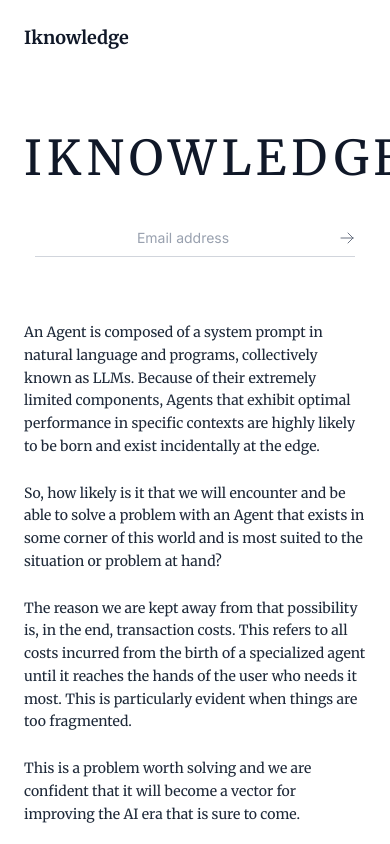
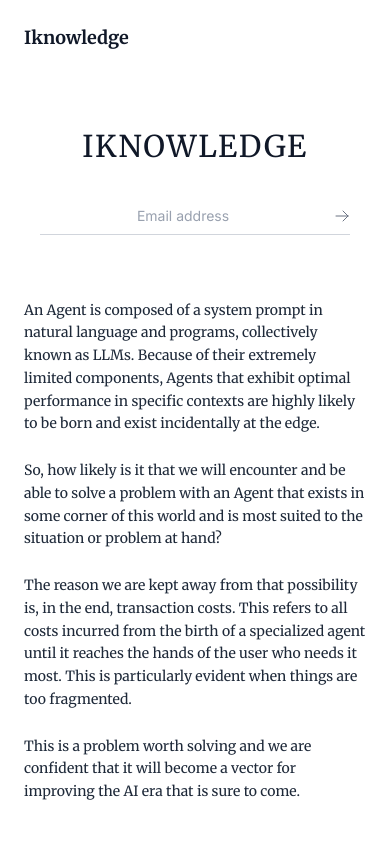
Before and after one commit to ym714/Iknowledge, a Next.js app: page / in a window 390 px wide. Shown: the top 844 px of the page. Built offline with nearby package versions, Linux system fonts and the light colour scheme.

Commit message:
Fix mobile text overflow in Hero

```diff
--- a/src/components/Hero.tsx
+++ b/src/components/Hero.tsx
@@ -2,8 +2,8 @@ import Waitlist from "./Waitlist";
 
 export default function Hero() {
     return (
-        <section className="pt-32 pb-16 text-center font-sans">
-            <h1 className="text-5xl md:text-6xl font-serif tracking-widest text-gray-900 uppercase leading-tight mb-8 animate-fade-in">
+        <section className="pt-32 pb-16 text-center font-sans px-4 overflow-hidden">
+            <h1 className="text-3xl sm:text-4xl md:text-6xl font-serif tracking-wider md:tracking-widest text-gray-900 uppercase leading-tight mb-8 animate-fade-in break-words">
                 <span className="block">Iknowledge</span>
             </h1>
 
```
